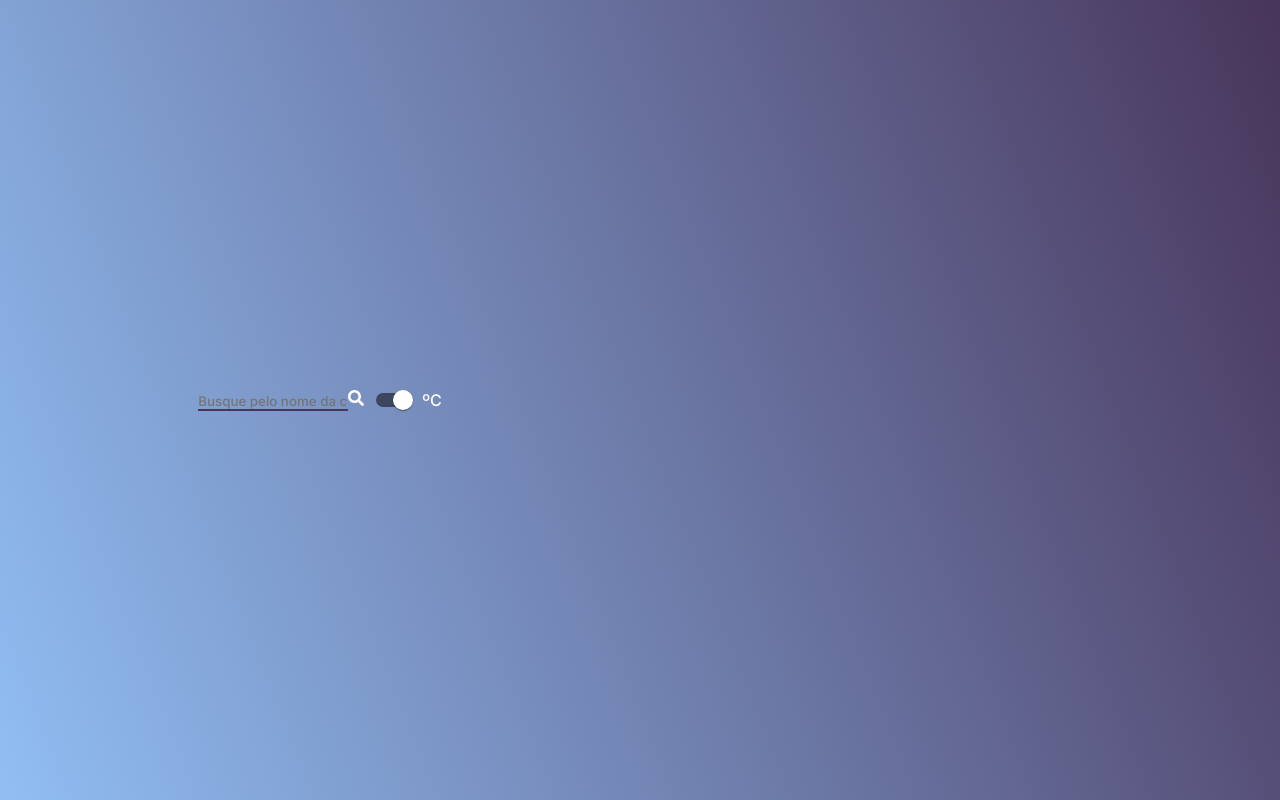
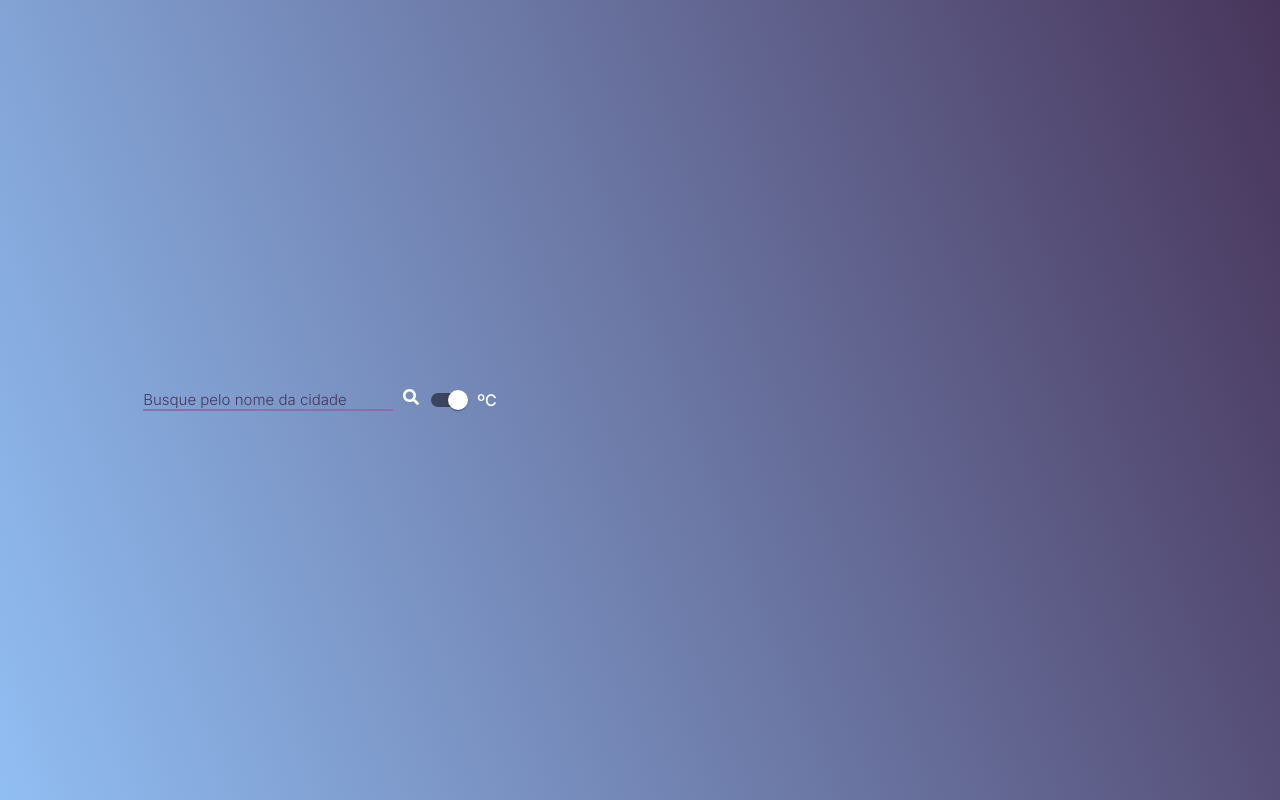
Before and after one commit to o-flores/Tech4Humans, a React (Create React App) app in the folder front-end/: page / in a window 1280 px wide. Built offline with nearby package versions, Linux system fonts and the light colour scheme.

Commit message:
feat: add input css properties

```diff
--- a/front-end/src/components/WeatherSearch/style.css
+++ b/front-end/src/components/WeatherSearch/style.css
@@ -16,6 +16,15 @@
 input {
   border: none;
   background-color: unset;
-  border-bottom: 2px solid #48355B;
-  width: 150px;
+  border-bottom: 2px solid #8C6EAB;
+  color: #48355B;
+  font-weight: bolder;
+  width: 250px;
+  margin-right: 10px;
+  font-size: 15px;
+  font-weight: 300;
 }
+
+input::placeholder {
+  color: #48355B;
+}
```
